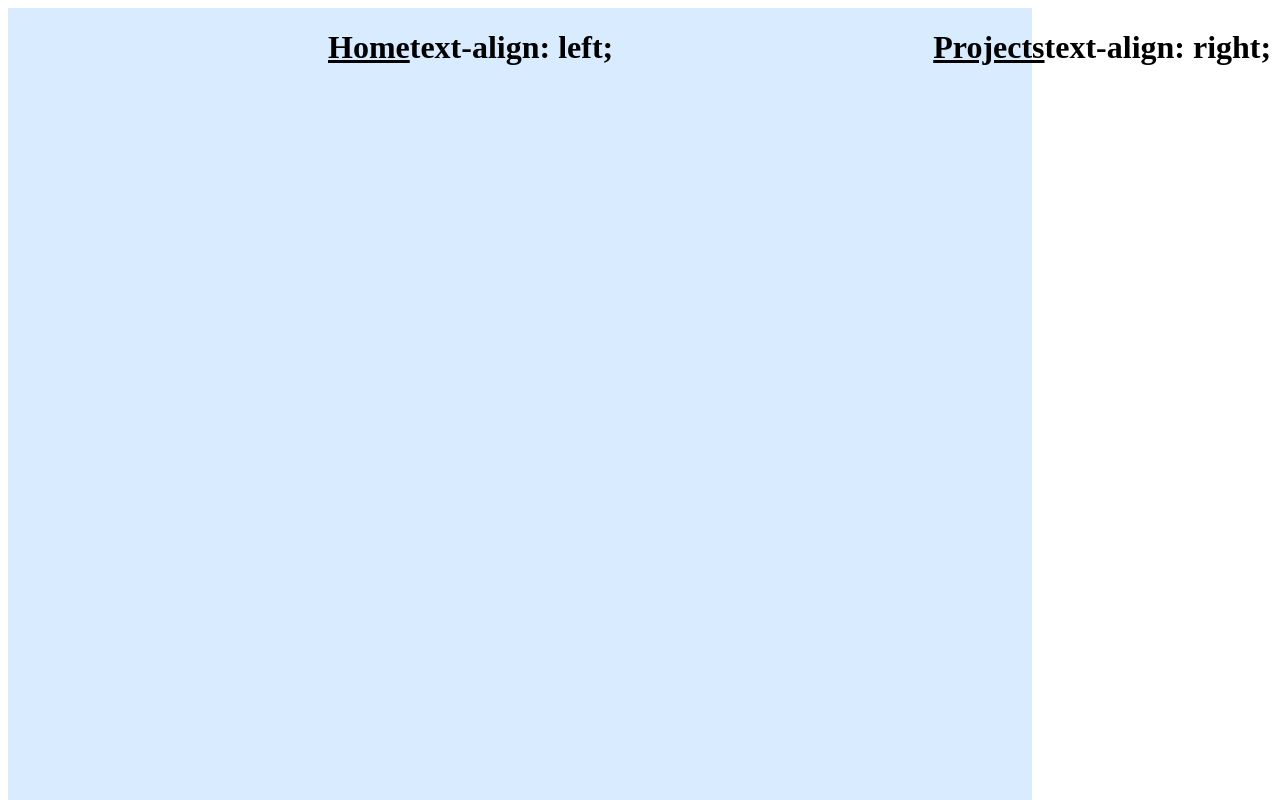
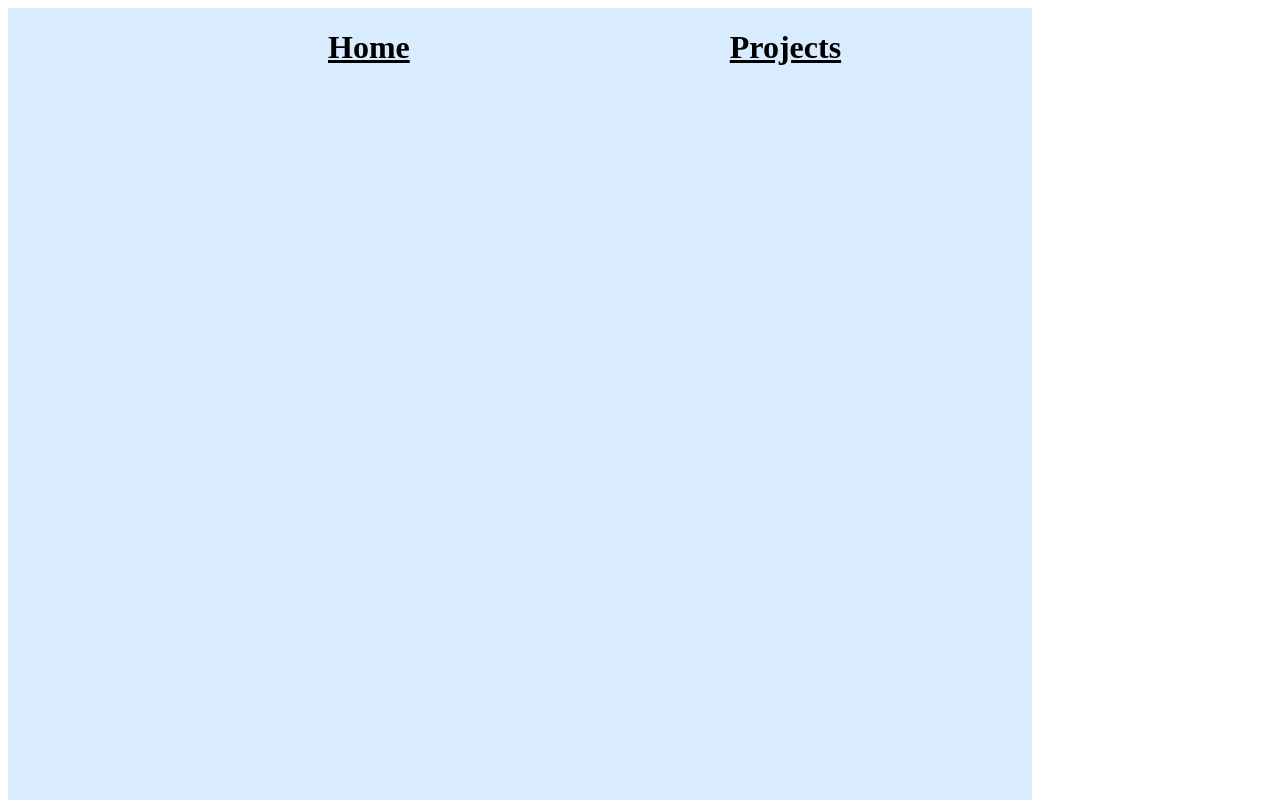
Before and after one commit to r-y4n/webapp, a Next.js app: page /projects in a window 1280 px wide. Built offline with nearby package versions, Linux system fonts and the light colour scheme.

Commit message:
Update projects.js

```diff
--- a/pages/projects.js
+++ b/pages/projects.js
@@ -7,11 +7,9 @@ export default function Projects() {
       <div className={styles.navbar}>
         <h1>
           <a href="/index" style={{ color: '#000000' }}>Home</a>
-            text-align: left;
         </h1>
         <h1>
           <a href="/projects" style={{ color: '#000000' }}>Projects</a>
-            text-align: right;
         </h1>
       </div>
     </div>
```
